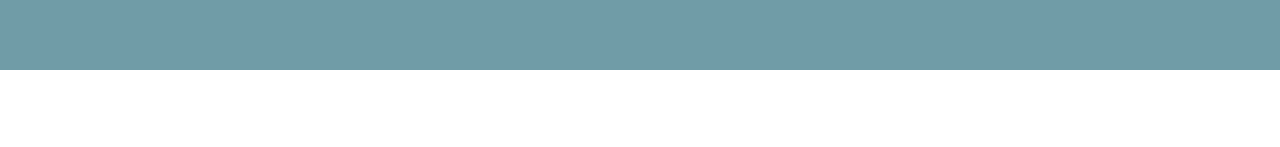
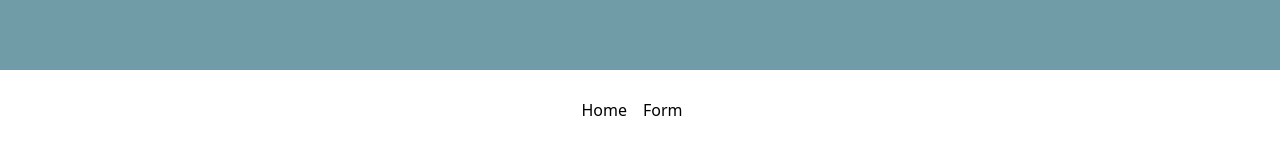
Before and after one commit to JordanSerafini/SLI-Form-V1, a React (Vite) app: page /home in a window 1280 px wide. Shown: the part 730-877 px from the top of the page. Before the commit the page ends 800 px from the top, so only its background shows below. Built offline with nearby package versions, Linux system fonts and the light colour scheme.

Commit message:
:construction: work on front

```diff
--- a/src/App.jsx
+++ b/src/App.jsx
@@ -1,19 +1,35 @@
-import { BrowserRouter as Router, Route, Routes } from 'react-router-dom';
-import PrivateRoute from './components/Middleware/PrivateRoute';
+import { BrowserRouter as Router, Route, Routes } from "react-router-dom";
+import PrivateRoute from "./components/Middleware/PrivateRoute";
 
 import FormPage from "./components/Form-Satisfaction/Form-Page";
 import LoginPage from "./components/Login/LoginPage";
-import Home from './components/Page/Home';
+import Home from "./components/Page/Home";
+import { Link } from "react-router-dom";
 
 function App() {
   return (
     <Router>
       <Routes>
         <Route path="/login" element={<LoginPage />} />
-        <Route path="/form-satisfaction" element={<PrivateRoute element={<FormPage />} />} />
+        <Route
+          path="/form-satisfaction"
+          element={<PrivateRoute element={<FormPage />} />}
+        />
         <Route path="/home" element={<PrivateRoute element={<Home />} />} />
+      </Routes>
 
-      </Routes>
+      {/* Navbar */}
+      <nav className="h-20 w-full bg-second  flex flex-row justify-evenly items-center">
+        <ul className="flex list-none p-0 m-0 text-main text-1xl">
+          <li className="mr-4">
+            <Link to="/home">Home</Link>
+          </li>
+          <li className="mr-4">
+            <Link to="/form-satisfaction">Form</Link>
+          </li>
+
+        </ul>
+      </nav>
     </Router>
   );
 }
--- a/src/components/Page/Home.jsx
+++ b/src/components/Page/Home.jsx
@@ -38,12 +38,10 @@ function Home() {
   }, [token]);
 
   return (
-    <div className="bg-cream h-screen flex flex-col  items-center ">
+    <div className="bg-cream h-screen flex flex-col items-center ">
         <Header />
     {userData && (
-        <div className="pt-4 bg-white rounded-xl border-brownperso border-4 p-4 shadow-custom mt-8 flex flex-col font-playfair "
-        style={{width: "90%" , height: "100%"}} id="home
-        ">
+        <div className=" bg-white rounded-xl border-brownperso border-4 p-4 shadow-custom mt-8 flex flex-col font-playfair ">
             <h2 className="">Bonjour <span className="font-bold"> {userData.name} </span></h2>
 
         </div>
```
